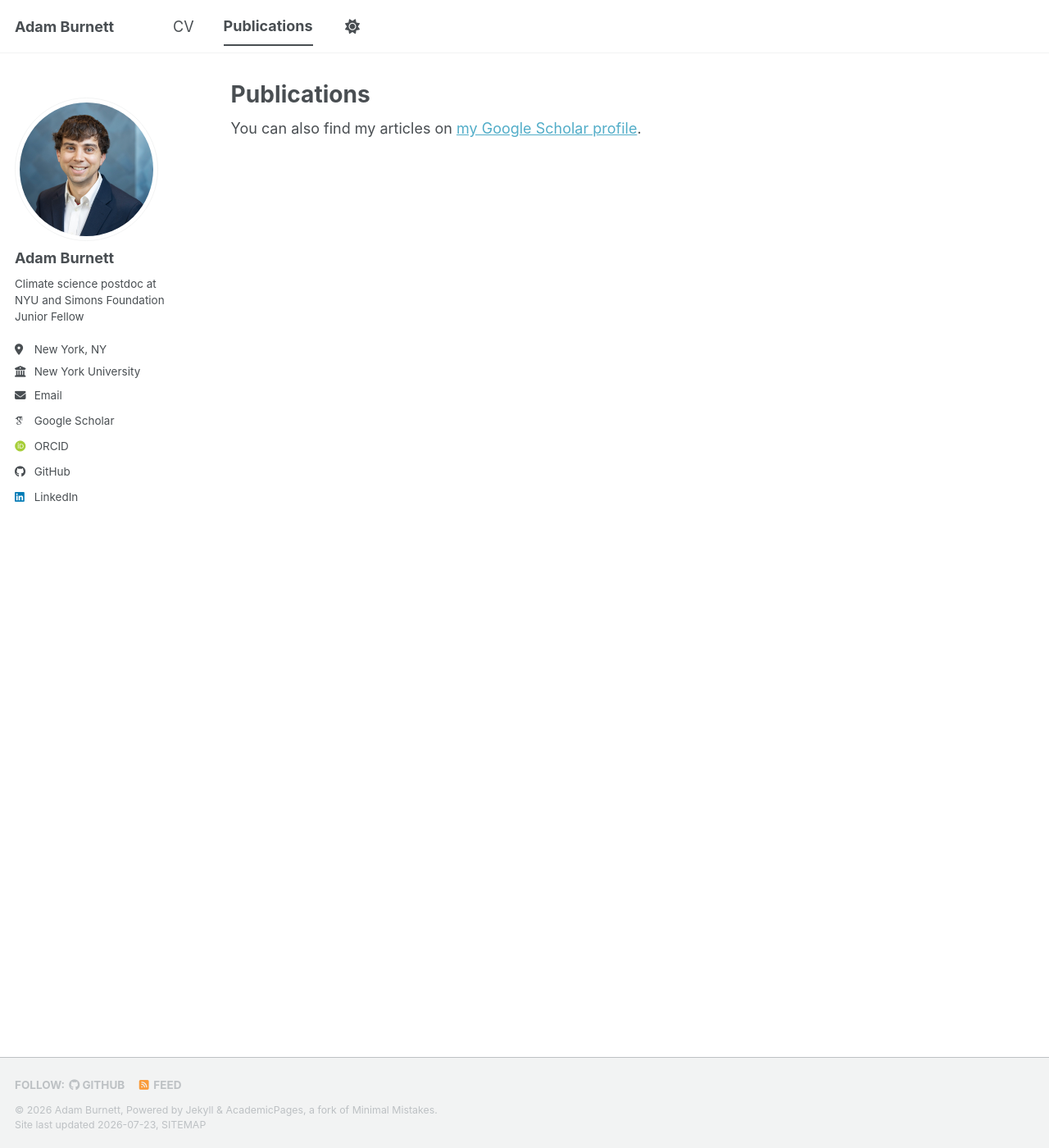
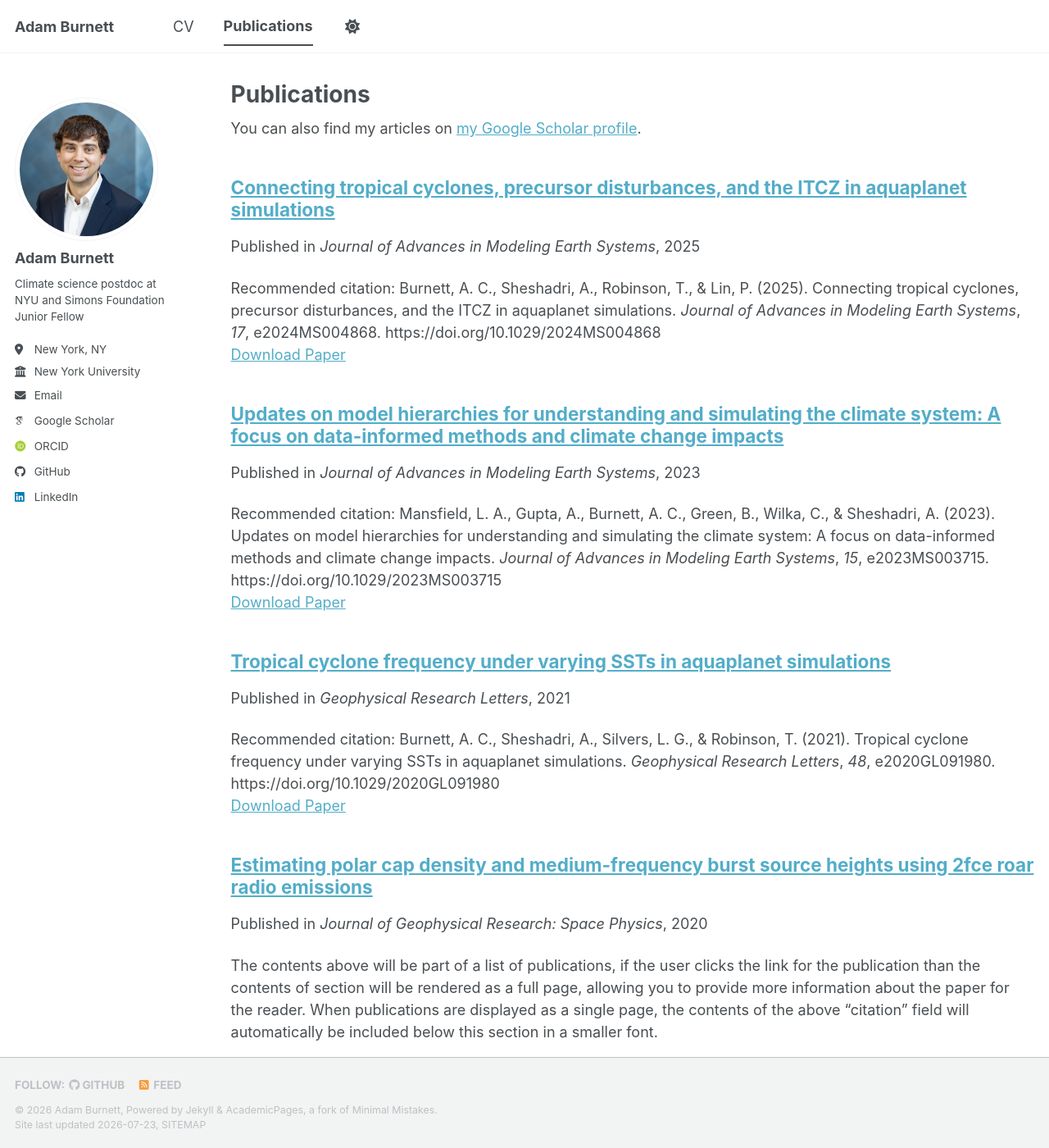
Before and after one commit to adam-burnett/adam-burnett.github.io, a Jekyll site: the page built from _pages/publications.html, in a window 1280 px wide and 1400 px high. Shown: the whole window at 82% size. Built offline with Jekyll 4.4.1, drawn with Linux system fonts in a browser that asks for light colours; some web fonts are replaced; a script bundle is joined from its source files by our own code; library files that are not in the unit come from our copies; a file with an impossible date is left out.

Commit message:
Fixed dates in publication files

```diff
--- a/_publications/burnett-et-al-2025.md
+++ b/_publications/burnett-et-al-2025.md
@@ -3,7 +3,7 @@ title: "Connecting tropical cyclones, precursor disturbances, and the ITCZ in aq
 collection: publications
 category: manuscripts
 permalink: /publication/burnett-et-al-2025
-date: 2025
+date: 2025-06-17
 venue: 'Journal of Advances in Modeling Earth Systems'
 paperurl: 'https://doi.org/10.1029/2024MS004868'
 citation: 'Burnett, A. C., Sheshadri, A., Robinson, T., & Lin, P. (2025). Connecting tropical cyclones, precursor disturbances, and the ITCZ in aquaplanet simulations. <i>Journal of Advances in Modeling Earth Systems</i>, <i>17</i>, e2024MS004868. https://doi.org/10.1029/2024MS004868'
```
Also changed, not shown: _publications/burnett-et-al-2021.md (+1 -1 lines), _publications/burnett-labelle-2020.md (+1 -1 lines), _publications/mansfield-2023-et-al.md (+1 -1 lines).
